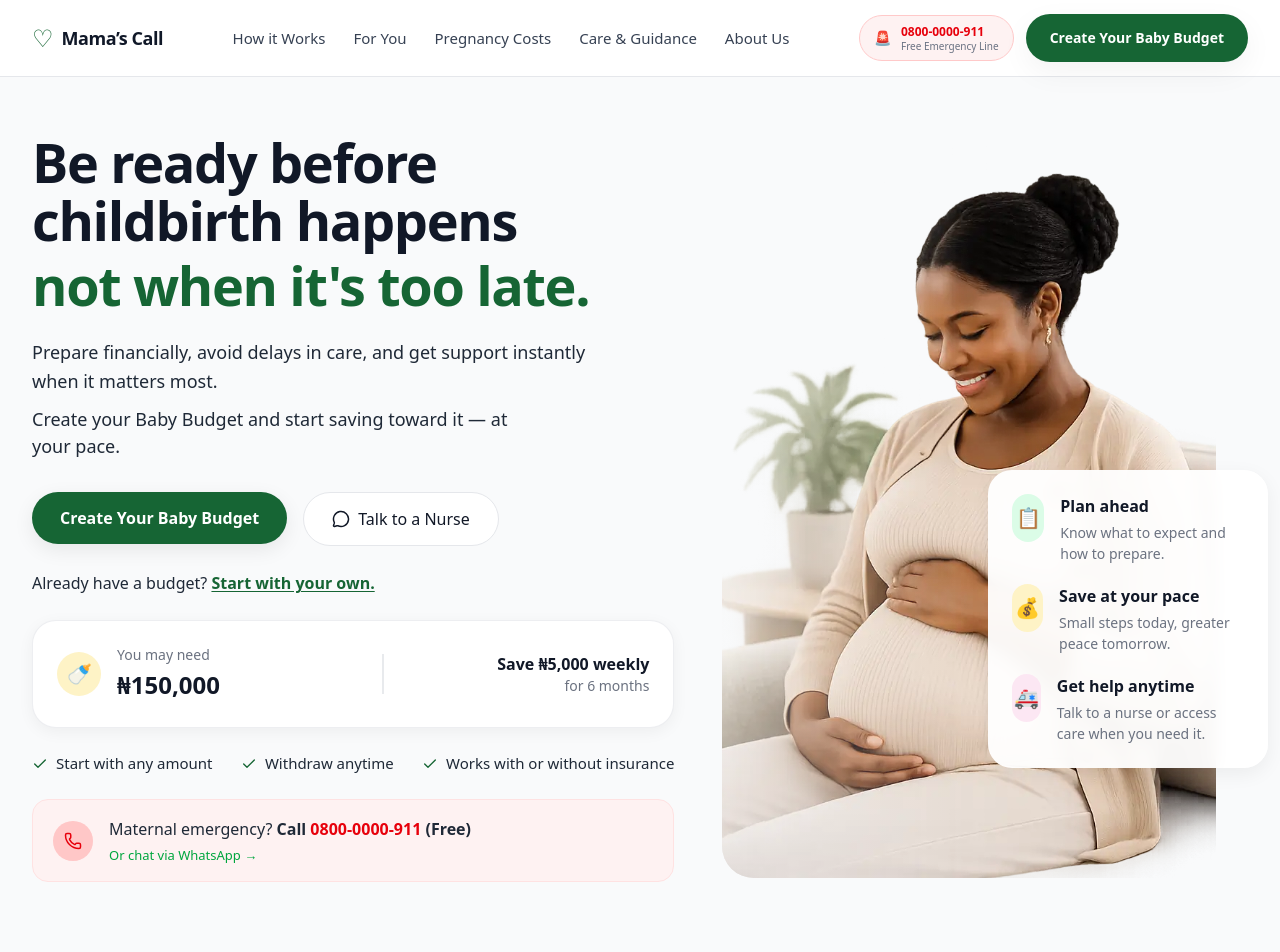
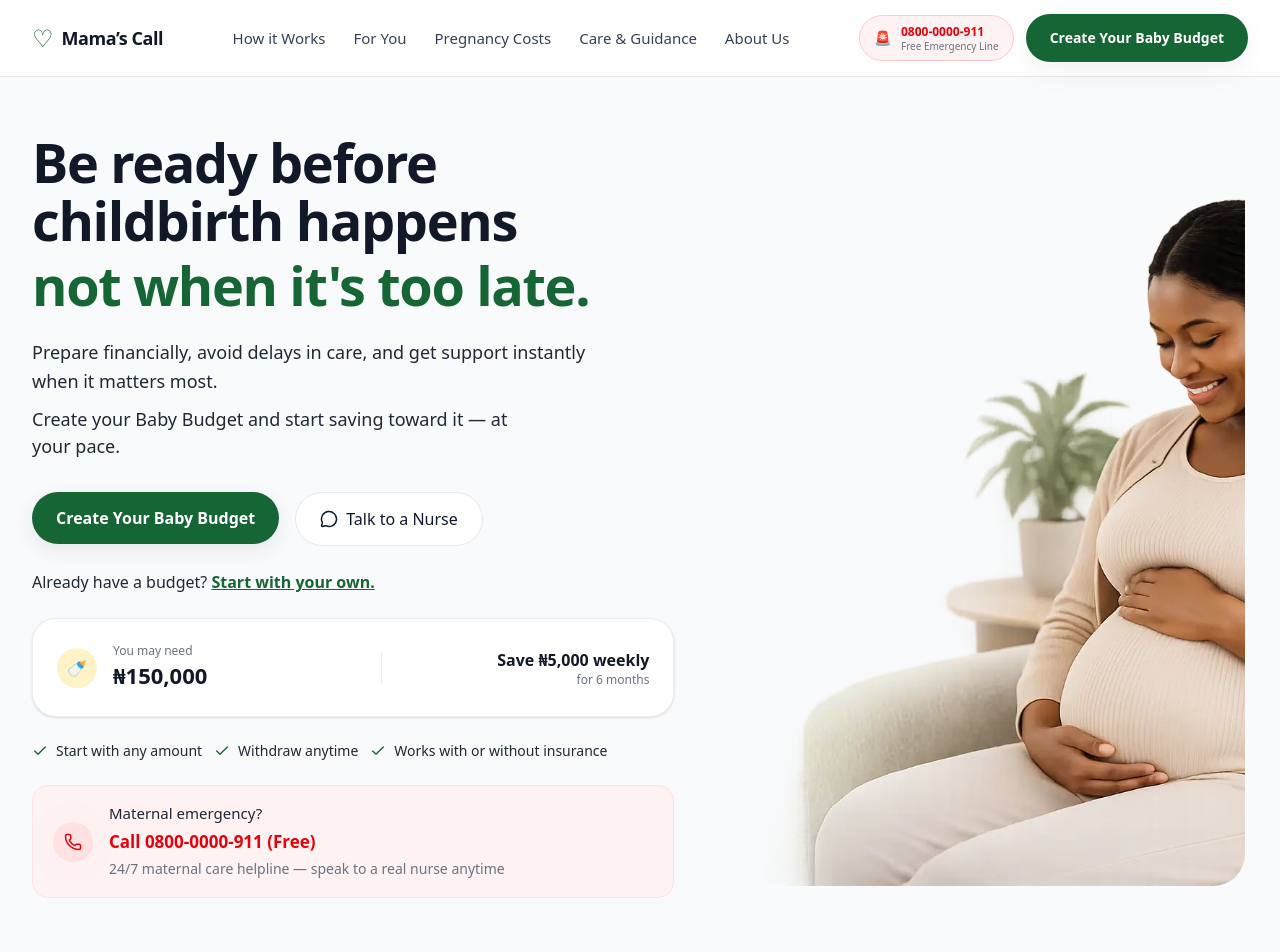
Before and after one commit to vojo28/mamas-call, a Next.js app: page / in a window 1280 px wide. Shown: the top 952 px of the page. Built offline with nearby package versions, Linux system fonts and the light colour scheme.

Commit message:
desktop and mobile polish

```diff
--- a/components/budget-preview-section.tsx
+++ b/components/budget-preview-section.tsx
@@ -148,20 +148,21 @@ export default function BudgetPreviewSection() {
   </div>
 
   {/* CTA */}
-  <div className="space-y-4">
+  <div className="space-y-5 sm:space-y-6">
 
   <Link href="/budget" className="w-full">
-      <button className="w-full bg-primary text-white py-3 sm:py-3.5 rounded-full font-medium text-base shadow-soft transition hover:opacity-90">
+    <button className="w-full bg-primary text-white py-3.5 rounded-full font-medium text-base shadow-soft transition hover:opacity-90">
       Create Your Baby Budget
     </button>
   </Link>
 
-    <p className="text-sm sm:text-base text-muted text-center">
+  <p className="text-sm sm:text-base text-muted text-center pt-1">
     Already have a budget?{" "}
-      <span className="underline cursor-pointer">
+    <span className="underline cursor-pointer hover:opacity-80 transition">
       Start with your own
     </span>
   </p>
+
 </div>
 </div>
 
--- a/components/hero.tsx
+++ b/components/hero.tsx
@@ -1,7 +1,7 @@
+"use client";
 import { Check, Phone, MessageCircle } from "lucide-react";
 import Link from "next/link";
 import Image from "next/image";
-
 const features = [
   {
     bg: "bg-green-100",
@@ -28,7 +28,6 @@ export default function Hero() {
     <section className="pt-10 pb-16 md:pt-14 md:pb-20 bg-background">
       <div className="max-w-7xl mx-auto px-4 md:px-6 lg:px-8">
 
-        {/* MOBILE-FIRST */}
         <div className="flex flex-col md:grid md:grid-cols-[1.1fr_0.9fr] gap-12 items-center">
 
           {/* LEFT */}
@@ -55,26 +54,26 @@ export default function Hero() {
             {/* CTA */}
             <div className="flex flex-col sm:flex-row gap-4 pt-2">
               <Link href="/budget" className="w-full sm:w-auto">
-                <button className="w-full sm:w-auto bg-primary text-white px-6 py-3 sm:px-7 sm:py-3.5 rounded-full text-base font-semibold shadow-[0_6px_20px_rgba(0,0,0,0.08)] hover:opacity-90 transition-all duration-300 hover:scale-[1.02]">
+                <button className="w-full sm:w-auto bg-primary text-white px-6 py-3.5 rounded-full text-base font-semibold shadow-[0_6px_20px_rgba(0,0,0,0.08)] hover:opacity-90 transition-all duration-300 hover:scale-[1.02]">
                   Create Your Baby Budget
                 </button>
               </Link>
 
-              <button className="w-full sm:w-auto border border-border text-foreground bg-white px-6 py-3 sm:px-7 sm:py-3.5 rounded-full text-base font-medium hover:bg-gray-100 transition flex items-center justify-center gap-2">
+              <button className="w-full sm:w-auto border border-border text-foreground bg-white px-6 py-3.5 rounded-full text-base font-medium hover:bg-gray-100 transition flex items-center justify-center gap-2">
                 <MessageCircle size={18} />
                 Talk to a Nurse
               </button>
             </div>
 
             {/* MICROCOPY */}
-            <p className="text-[14px] sm:text-[15px] md:text-[16px] text-[color:var(--color-body)] leading-relaxed">
+            <p className="text-[14px] sm:text-[15px] md:text-[16px] text-[color:var(--color-body)]">
               Already have a budget?{" "}
-              <span className="text-primary font-semibold underline underline-offset-2 cursor-pointer hover:opacity-80 transition">
+              <span className="text-primary font-semibold underline cursor-pointer">
                 Start with your own.
               </span>
             </p>
 
-            {/* ✅ IMAGE (NOW BEFORE BUDGET CARD) */}
+            {/* MOBILE IMAGE */}
             <div className="w-full flex justify-center mt-4 md:hidden">
               <div className="relative w-full max-w-[520px] h-[220px] sm:h-[300px]">
                 <Image
@@ -82,37 +81,36 @@ export default function Hero() {
                   alt="Pregnant woman"
                   fill
                   priority
-                  className="object-cover object-[85%_center] rounded-[28px]"
+                  className="object-cover rounded-[28px]"
                 />
-                <div className="absolute inset-0 rounded-[28px] bg-gradient-to-r from-background/40 via-transparent to-transparent" />
               </div>
             </div>
 
             {/* BUDGET CARD */}
-            <div className="bg-card border border-border/70 rounded-2xl p-5 sm:p-6 shadow-[0_4px_16px_rgba(0,0,0,0.05)] transition-all duration-300 hover:scale-[1.02]">
+            <div className="bg-card border border-border/70 rounded-2xl p-5 sm:p-6 shadow-sm">
               <div className="flex items-center gap-4">
-                <div className="w-10 h-10 sm:w-11 sm:h-11 rounded-full bg-amber-100 flex items-center justify-center text-lg sm:text-xl flex-shrink-0">
+                <div className="w-10 h-10 rounded-full bg-amber-100 flex items-center justify-center">
                   🍼
                 </div>
 
-                <div className="flex items-center flex-1">
+                <div className="flex flex-1 items-center">
                   <div className="flex-1">
-                    <p className="text-xs sm:text-sm text-muted">You may need</p>
-                    <p className="text-[22px] sm:text-[24px] font-bold mt-0.5">₦150,000</p>
+                    <p className="text-xs text-muted">You may need</p>
+                    <p className="text-[22px] font-bold">₦150,000</p>
                   </div>
 
-                  <div className="h-8 sm:h-10 w-[1.5px] mx-3 sm:mx-5 bg-gray-300/50" />
+                  <div className="h-8 w-[1px] mx-3 bg-gray-300/50" />
 
                   <div className="flex-1 text-right">
-                    <p className="font-semibold text-sm sm:text-base">Save ₦5,000 weekly</p>
-                    <p className="text-xs sm:text-sm text-muted">for 6 months</p>
+                    <p className="font-semibold">Save ₦5,000 weekly</p>
+                    <p className="text-xs text-muted">for 6 months</p>
                   </div>
                 </div>
               </div>
             </div>
 
             {/* TRUST */}
-            <div className="flex flex-col sm:flex-row flex-wrap items-center justify-center md:justify-between gap-3 sm:gap-4 text-[13px] sm:text-[14px] md:text-[15px] text-[color:var(--color-body)]">
+            <div className="flex flex-col sm:flex-row gap-3 text-sm text-[color:var(--color-body)]">
               <div className="flex items-center gap-2">
                 <Check size={16} className="text-primary" />
                 Start with any amount
@@ -128,62 +126,63 @@ export default function Hero() {
             </div>
 
             {/* EMERGENCY */}
-            <div className="flex items-start sm:items-center gap-4 bg-red-50 border border-red-100 px-4 sm:px-5 py-3 sm:py-4 rounded-xl">
-              <div className="relative flex items-center justify-center w-9 h-9 sm:w-10 sm:h-10 rounded-full bg-red-100">
-                <span className="absolute inline-flex h-full w-full rounded-full bg-red-300 opacity-30 animate-pulse"></span>
-                <Phone size={18} className="text-red-600 relative z-10" />
-              </div>
+                    <div
+          role="button"
+          tabIndex={0}
+          aria-label="Call maternal emergency line 0800-0000-911"
+          onClick={() => window.open("tel:08000000911")}
+          onKeyDown={(e) => {
+            if (e.key === "Enter" || e.key === " ") {
+              e.preventDefault();
+              window.open("tel:08000000911");
+            }
+          }}
+          className="group flex items-start sm:items-center gap-4 bg-red-50 border border-red-100 px-4 sm:px-5 py-3 sm:py-4 rounded-xl transition-all duration-200 hover:bg-red-100 hover:shadow-sm active:scale-[0.98] cursor-pointer"
+        >
+  {/* ICON WITH PULSE */}
+  <div className="relative flex items-center justify-center w-10 h-10 rounded-full bg-red-100">
 
-              <div className="flex flex-col">
-                <p className="text-[14px] sm:text-[15px] md:text-[16px] text-[color:var(--color-body)] leading-relaxed">
-                  Maternal emergency?{" "}
-                  <span className="font-semibold">
-                    Call{" "}
-                    <a href="tel:08000000911" className="text-red-600 font-bold hover:underline">
-                      0800-0000-911
-                    </a>{" "}
-                    (Free)
-                  </span>
-                </p>
+    {/* PULSE RING */}
+    <span className="absolute inline-flex h-full w-full rounded-full bg-red-400/30 animate-ping"></span>
 
-                <a
-                  href="https://wa.me/2348000000911"
-                  target="_blank"
-                  rel="noopener noreferrer"
-                  className="text-[13px] text-green-600 font-medium mt-1 hover:underline"
-                >
-                  Or chat via WhatsApp →
-                </a>
-              </div>
-            </div>
+    {/* ICON */}
+    <Phone size={18} className="text-red-600 relative z-10" />
+
+  </div>
+
+  {/* TEXT */}
+  <div className="flex flex-col space-y-1">
+
+  {/* CONTEXT */}
+  <p className="text-[13px] sm:text-[14px] md:text-[15px] text-[color:var(--color-body)]">
+    Maternal emergency?
+  </p>
+
+  {/* ACTION (PRIMARY) */}
+  <p className="text-[15px] sm:text-[16px] md:text-[17px] font-semibold text-red-600 group-hover:underline">
+    Call 0800-0000-911 (Free)
+  </p>
+
+  {/* SUPPORT (SECONDARY) */}
+  <p className="text-[12px] sm:text-[13px] md:text-[14px] text-muted leading-relaxed">
+    24/7 maternal care helpline — speak to a real nurse anytime
+  </p>
+
+</div>
+</div>
+
           </div>
 
-          {/* RIGHT IMAGE (DESKTOP ONLY) */}
-          <div className="hidden md:flex relative justify-center md:pr-8">
+          {/* RIGHT */}
+          <div className="hidden md:flex relative justify-center">
             <div className="relative w-full max-w-[520px] h-[740px]">
               <Image
                 src="/hero-mother.webp"
                 alt="Pregnant woman"
                 fill
                 priority
-                className="object-cover object-[85%_center] rounded-[32px]"
+                className="object-cover rounded-[32px]"
               />
-              <div className="absolute inset-0 rounded-[32px] bg-gradient-to-r from-background/40 via-transparent to-transparent" />
-            </div>
-
-            {/* FLOATING CARD */}
-            <div className="hidden md:block absolute top-[65%] -translate-y-1/2 right-[-20px] bg-white/95 backdrop-blur-sm shadow-[0_6px_20px_rgba(0,0,0,0.06)] rounded-2xl p-6 w-[280px] space-y-5">
-              {features.map((item, i) => (
-                <div key={i} className="flex gap-4 items-start">
-                  <div className={`w-12 h-12 rounded-full ${item.bg} flex items-center justify-center text-xl`}>
-                    {item.icon}
-                  </div>
-                  <div>
-                    <p className="font-semibold text-base">{item.title}</p>
-                    <p className="text-[14px] text-muted mt-1">{item.text}</p>
-                  </div>
-                </div>
-              ))}
             </div>
           </div>
 
```
Lines whose indentation alone changed are shown as unchanged.
